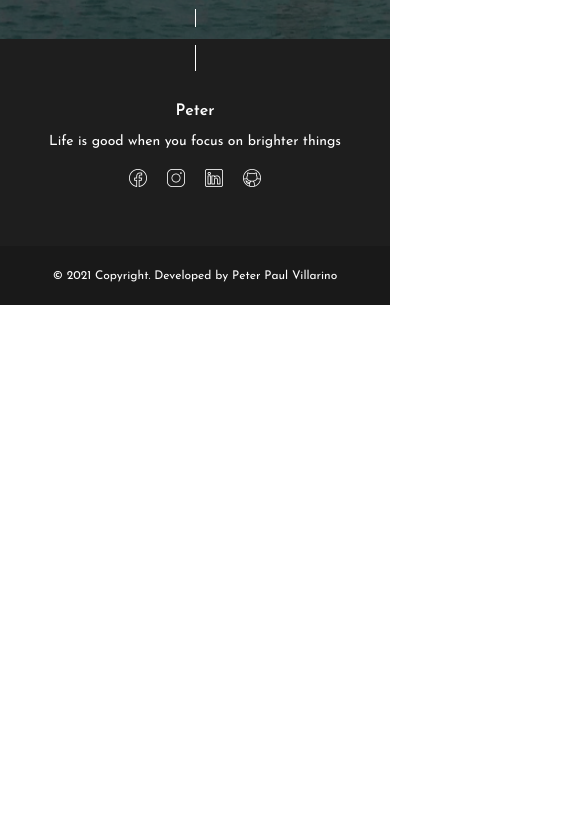
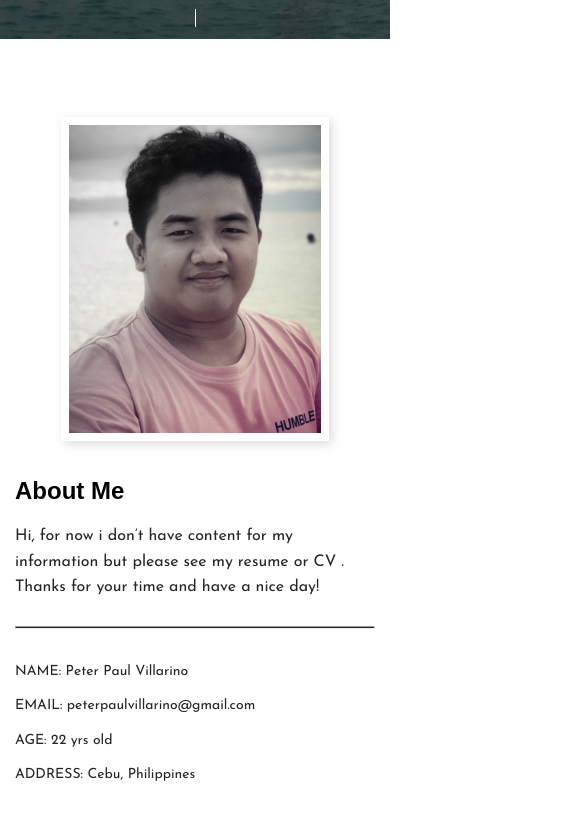
Before and after one commit to petrusmint/portfolio, a Next.js app: page / in a window 390 px wide. Shown: the part 805-1644 px from the top of the page, 585 px wide, since content can reach past the window. Before the commit the page ends 1110 px from the top, so only its background shows below. Built offline with nearby package versions, Linux system fonts and the light colour scheme; a web font is replaced by a local one.

Commit message:
Added Responsiveness on About Section

```diff
--- a/components/About.jsx
+++ b/components/About.jsx
@@ -5,7 +5,7 @@ import styles from '../styles/About.module.scss'
 export default function About() {
   return (
     <section id="about" className={styles.about}>
-      <div className="container flex">
+      <div className={`container flex ${styles.flex}`}>
         <div className={styles.imgCont}>
           <img src="/peter.jpg" width="330px" height="auto" alt="Peter Paul Villarino" />
         </div>
--- a/pages/index.js
+++ b/pages/index.js
@@ -24,11 +24,11 @@ export default function Home({
         <title>Peter Paul Villarino</title>
       </Head>
       <Banner socials={socials} />
-      {/* <About />
+      <About />
       <Skills />
       <Projects projects={projects} />
       <Achievements achievements={achievements} />
-      <Contacts contacts={contacts} /> */}
+      <Contacts contacts={contacts} />
     </>
   )
 }
--- a/styles/About.module.scss
+++ b/styles/About.module.scss
@@ -1,3 +1,5 @@
+@use "variables" as *;
+
 .about {
     align-items: center;
     background: var(--clr-white);
@@ -57,3 +59,87 @@
         }
     }
 }
+
+@media screen and (max-width: $vw-xlg) {
+    .about {
+        .imgCont {
+            text-align: center;
+        }
+    }
+}
+
+@media screen and (max-width: $vw-md) {
+    .about {
+        height: auto;
+        padding: 150px 0;
+
+        .imgCont {
+            width: 40%;
+
+            img {
+                width: 90%;
+                margin: 0 auto;
+            }
+        }
+
+        .textCont {
+            width: 60%;
+            padding: 0 2em;
+        }
+    }
+}
+
+@media screen and (max-width: $vw-sm) {
+    .about {
+        .flex {
+            flex-direction: column !important;
+        }
+
+        .imgCont {
+            width: 100%;
+            display: block;
+
+            img {
+                max-width: 290px;
+            }
+        }
+
+        .textCont {
+            width: 100%;
+            display: block;
+            padding: 3em .5em 0;
+
+            p {
+                font-size: 1rem;
+            }
+        }
+    }
+
+}
+
+@media screen and (max-width: $vw-xs) {
+    .about {
+        padding: 20% 0;
+
+        .imgCont {
+            img {
+                max-width: 290px;
+                width: 70%;
+            }
+        }
+
+        .textCont {
+            padding: 2em 0.5em 0;
+
+            ul {
+                columns: 1;
+                -webkit-columns: 1;
+                -moz-columns: 1;
+            }
+
+            h2 {
+                font-size: 1.5rem;
+            }
+        }
+    }
+}
```
